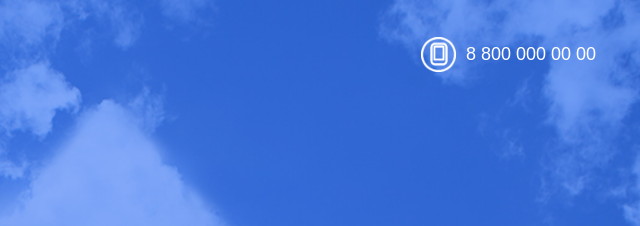
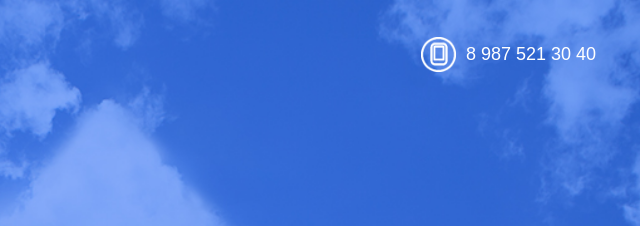
Before and after one commit to NiVyAl/cloud-credit-old, a plain HTML site: page index.html in a window 1280 px wide. Shown: the top 226 px of the page, 556-1196 px from the left. Drawn offline with Linux system fonts and the light colour scheme.

Commit message:
5(пятый) комит изменил html

```diff
--- a/index.html
+++ b/index.html
@@ -20,7 +20,7 @@
             </a>
             <a href="skype:88000000000?add"class="phone_number">
                 <img src="image/phone.png" width="35" height="35">
-                <p>8 800 000 00 00</p>
+                <p>8 987 521 30 40</p>
             </a>
 
             <div class="container">
```
Also changed, not shown: proudly.png (deleted), proudly_skilltest.png (deleted).
